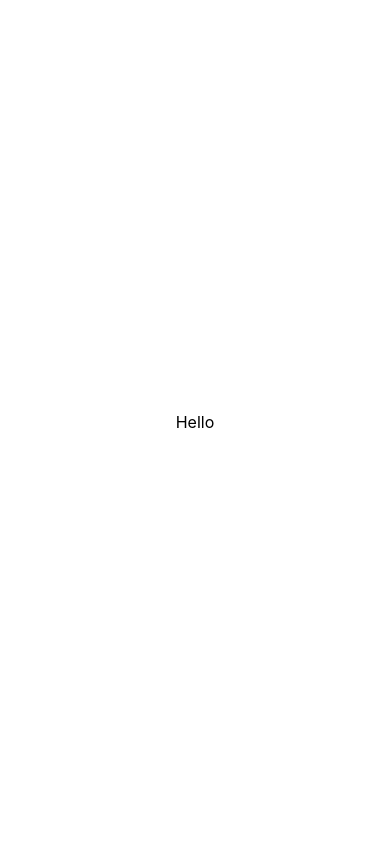
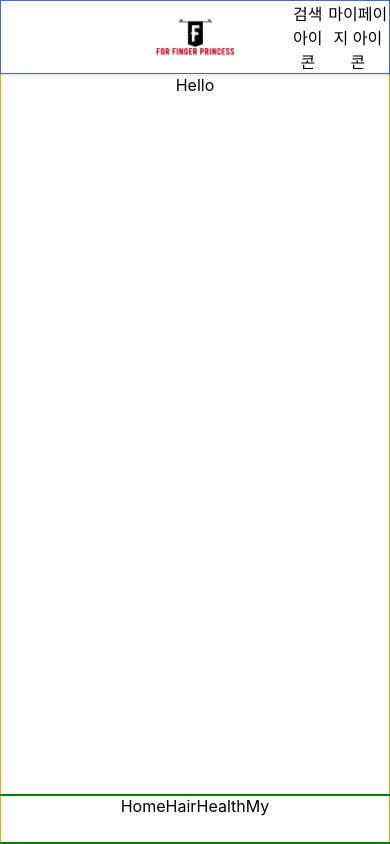
Before and after one commit to Ryanromaris/ForFingerPrincess, a Next.js app: page / in a window 390 px wide. Shown: the top 844 px of the page. Built offline with nearby package versions, Linux system fonts and the light colour scheme.

Commit message:
Feature/main style (#2)
* 💎 style(layout): set base Layout

set header, footer, main container css styles

* 💎 style(index): add logo, set container, box css in responsive web

```diff
--- /dev/null
+++ b/src/components/layout/Layout.tsx
@@ -0,0 +1,59 @@
+import Link from 'next/link';
+import Image from 'next/image';
+
+export interface ILayoutProps {
+	hasLogoBar?: boolean;
+	children?: React.ReactNode;
+}
+
+const Layout = ({ hasLogoBar = false, children }: ILayoutProps) => {
+	return (
+		<>
+			<div className="main_container">
+				<div className="main_box">
+					{hasLogoBar && (
+						<div className="logo_box">
+							<div className=""></div>
+							<Image src={'/logo.png'} alt="logo" width={90} height={45} />
+							<div className="logo_nav">
+								<div>검색아이콘</div>
+								<div>마이페이지 아이콘</div>
+							</div>
+						</div>
+					)}
+					{!hasLogoBar && (
+						<div className="header_bar_container">
+							<div>헤어 게시판</div>
+							<select name="boards">
+								<option value="hair">헤어 게시판</option>
+								<option value="health">헬스 게시판</option>
+								<option value="all">전체 게시판</option>
+								<option value="test2">Audi</option>
+							</select>
+						</div>
+					)}
+
+					<div className="main_content">{children}</div>
+					<div className="footer_nav_container">
+						<div>
+							<Link href="/">
+								<a>Home</a>
+							</Link>
+							<Link href="/hair">
+								<a>Hair</a>
+							</Link>
+							<Link href="/health">
+								<a>Health</a>
+							</Link>
+							<Link href="/my">
+								<a>My</a>
+							</Link>
+						</div>
+					</div>
+				</div>
+			</div>
+		</>
+	);
+};
+
+export default Layout;
--- a/src/pages/health/index.tsx
+++ b/src/pages/health/index.tsx
@@ -1,5 +1,7 @@
+import Layout from '../../components/layout/Layout';
+
 const HealthPage = () => {
-	return <>Health Page test</>;
+	return <Layout>Health Page</Layout>;
 };
 
 export default HealthPage;
--- a/src/pages/index.tsx
+++ b/src/pages/index.tsx
@@ -1,19 +1,11 @@
 import type { NextPage } from 'next';
-import Head from 'next/head';
-import Image from 'next/image';
-import styles from '../styles/Home.module.css';
+import Layout from '../components/layout/Layout';
 
 const Home: NextPage = () => {
 	return (
-		<div className={styles.container}>
-			<Head>
-				<title>Create Next App</title>
-				<meta name="For Finger Princess" content="Generated by create next app" />
-			</Head>
-
-			<main className={styles.main}>Hello</main>
-			<footer></footer>
-		</div>
+		<Layout hasLogoBar={true}>
+			<div>Hello</div>
+		</Layout>
 	);
 };
 
--- a/src/styles/Home.module.css
+++ /dev/null
@@ -1,116 +0,0 @@
-.container {
-  padding: 0 2rem;
-}
-
-.main {
-  min-height: 100vh;
-  padding: 4rem 0;
-  flex: 1;
-  display: flex;
-  flex-direction: column;
-  justify-content: center;
-  align-items: center;
-}
-
-.footer {
-  display: flex;
-  flex: 1;
-  padding: 2rem 0;
-  border-top: 1px solid #eaeaea;
-  justify-content: center;
-  align-items: center;
-}
-
-.footer a {
-  display: flex;
-  justify-content: center;
-  align-items: center;
-  flex-grow: 1;
-}
-
-.title a {
-  color: #0070f3;
-  text-decoration: none;
-}
-
-.title a:hover,
-.title a:focus,
-.title a:active {
-  text-decoration: underline;
-}
-
-.title {
-  margin: 0;
-  line-height: 1.15;
-  font-size: 4rem;
-}
-
-.title,
-.description {
-  text-align: center;
-}
-
-.description {
-  margin: 4rem 0;
-  line-height: 1.5;
-  font-size: 1.5rem;
-}
-
-.code {
-  background: #fafafa;
-  border-radius: 5px;
-  padding: 0.75rem;
-  font-size: 1.1rem;
-  font-family: Menlo, Monaco, Lucida Console, Liberation Mono, DejaVu Sans Mono,
-    Bitstream Vera Sans Mono, Courier New, monospace;
-}
-
-.grid {
-  display: flex;
-  align-items: center;
-  justify-content: center;
-  flex-wrap: wrap;
-  max-width: 800px;
-}
-
-.card {
-  margin: 1rem;
-  padding: 1.5rem;
-  text-align: left;
-  color: inherit;
-  text-decoration: none;
-  border: 1px solid #eaeaea;
-  border-radius: 10px;
-  transition: color 0.15s ease, border-color 0.15s ease;
-  max-width: 300px;
-}
-
-.card:hover,
-.card:focus,
-.card:active {
-  color: #0070f3;
-  border-color: #0070f3;
-}
-
-.card h2 {
-  margin: 0 0 1rem 0;
-  font-size: 1.5rem;
-}
-
-.card p {
-  margin: 0;
-  font-size: 1.25rem;
-  line-height: 1.5;
-}
-
-.logo {
-  height: 1em;
-  margin-left: 0.5rem;
-}
-
-@media (max-width: 600px) {
-  .grid {
-    width: 100%;
-    flex-direction: column;
-  }
-}
--- a/src/styles/globals.css
+++ b/src/styles/globals.css
@@ -1,16 +1,87 @@
 html,
 body {
-  padding: 0;
-  margin: 0;
-  font-family: -apple-system, BlinkMacSystemFont, Segoe UI, Roboto, Oxygen,
-    Ubuntu, Cantarell, Fira Sans, Droid Sans, Helvetica Neue, sans-serif;
+	padding: 0;
+	margin: 0;
+	font-family: -apple-system, BlinkMacSystemFont, Segoe UI, Roboto, Oxygen, Ubuntu, Cantarell,
+		Fira Sans, Droid Sans, Helvetica Neue, sans-serif;
+	background-color: white;
+}
+
+.screen_out {
+	overflow: hidden;
+	position: absolute;
+	width: 0;
+	height: 0;
+	line-height: 0;
+	text-indent: -9999px;
+}
+
+.main_container {
+	display: flex;
+	justify-content: center;
+	align-items: center;
+}
+
+.main_box {
+	display: flex;
+	flex-direction: column;
+	width: 900px;
+	min-height: 100vh;
+	text-align: center;
+
+	/* border: 1px red solid; */
+}
+
+.logo_box {
+	position: sticky;
+	z-index: 10;
+	top: 0px;
+	box-shadow: 0 4px 2px -2px #eeeeee;
+	background-color: white;
+	border: royalblue 1px solid;
+	display: flex;
+	justify-content: space-between;
+	align-items: center;
+}
+
+.logo_box > div {
+	flex-basis: 100px;
+}
+
+.logo_nav {
+	display: flex;
+}
+
+.header_bar_container {
+	display: flex;
+	justify-content: space-between;
+
+	border: 1px purple solid;
+}
+
+.main_content {
+	height: 2000px;
+
+	border: orange 1px solid;
+}
+
+.footer_nav_container {
+	width: 900px;
+	height: 50px;
+
+	position: fixed;
+	bottom: 0;
+	left: 50%;
+	transform: translate(-50%, 0);
+
+	border: 2px green solid;
 }
 
 a {
-  color: inherit;
-  text-decoration: none;
+	color: inherit;
+	text-decoration: none;
 }
 
 * {
-  box-sizing: border-box;
+	box-sizing: border-box;
 }
```
Also changed, not shown: src/pages/hair/index.tsx (+9 -1 lines), src/pages/my.tsx (added, +7 -0 lines), public/logo.png (added).
